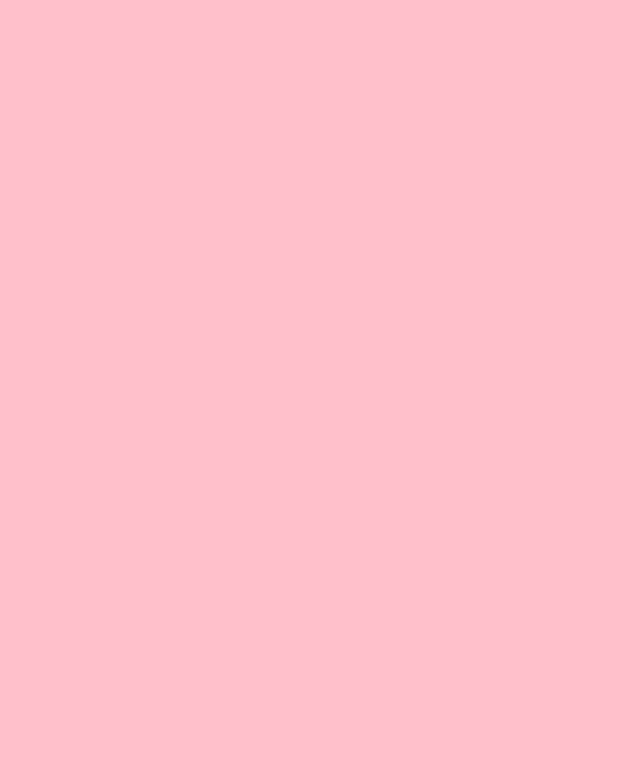
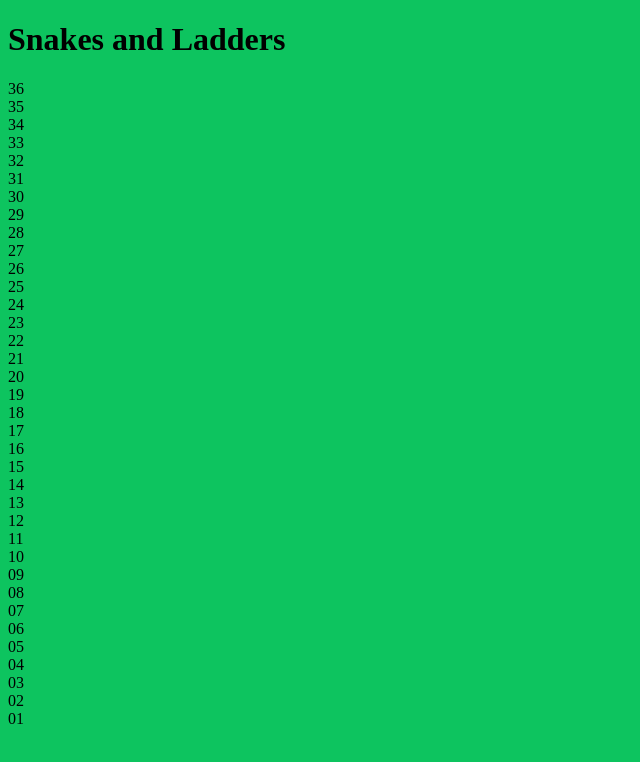
Before and after one commit to NatalieLockyer/snakes-and-ladders-game, a plain HTML site: page index.html in a window 1280 px wide. Shown: the whole page, without its empty margins (0-640 px from the left). Drawn offline with Linux system fonts and the light colour scheme.

Commit message:
Added main boxes/grid to the game area

```diff
--- a/assets/css/style.css
+++ b/assets/css/style.css
@@ -1,3 +1,3 @@
 body {
-    background-color: pink;
+    background-color: rgb(13, 196, 95);
 }
--- a/index.html
+++ b/index.html
@@ -15,8 +15,69 @@
 <link rel="stylesheet" href="assets/css/style.css">
 
 <body>
-    <header></header>
-    <main></main>
+    <header>
+        <!--Main heading for the homepage-->
+        <h1 class="main-title">Snakes and Ladders</h1>
+    </header>
+
+    <main>
+
+        <!-- This is the game-area including a grid of 6x6 -->
+
+        <div class="game-area box-style">
+
+            <div class="green-box" id="36">36</div>
+            <div class="blue-box" id="35">35</div>
+            <div class="yellow-box" id="34">34</div>
+            <div class="red-box" id="33">33</div>
+            <div class="pink-box" id="32">32</div>
+            <div class="orange-box" id="31">31</div>
+            <div class="green-box" id="30">30</div>
+            <div class="yellow-box" id="29">29</div>
+            <div class="blue-box" id="28">28</div>
+            <div class="orange-box" id="27">27</div>
+            <div class="pink-box" id="26">26</div>
+            <div class="red-box" id="25">25</div>
+            <div class="yellow-box" id="24">24</div>
+            <div class="orange-box" id="23">23</div>
+            <div class="pink-box" id="22">22</div>
+            <div class="green-box" id="21">21</div>
+            <div class="blue-box" id="20">20</div>
+            <div class="red-box" id="19">19</div>
+            <div class="orange-box" id="18">18</div>
+            <div class="green-box" id="17">17</div>
+            <div class="yellow-box" id="16">16</div>
+            <div class="blue-box" id="15">15</div>
+            <div class="red-box" id="14">14</div>
+            <div class="pink-box" id="13">13</div>
+            <div class="blue-box" id="12">12</div>
+            <div class="green-box" id="11">11</div>
+            <div class="orange-box" id="10">10</div>
+            <div class="red-box" id="09">09</div>
+            <div class="yellow-box" id="08">08</div>
+            <div class="pink-box" id="07">07</div>
+            <div class="orange-box" id="06">06</div>
+            <div class="blue-box" id="05">05</div>
+            <div class="green-box" id="04">04</div>
+            <div class="pink-box" id="03">03</div>
+            <div class="yellow-box" id="02">02</div>
+            <div class="red-box" id="01">01</div>
+
+
+
+
+
+
+
+
+
+
+
+
+
+        </div>
+    </main>
+
     <footer></footer>
 
     <script src="assets/js/script.js"></script>
```
